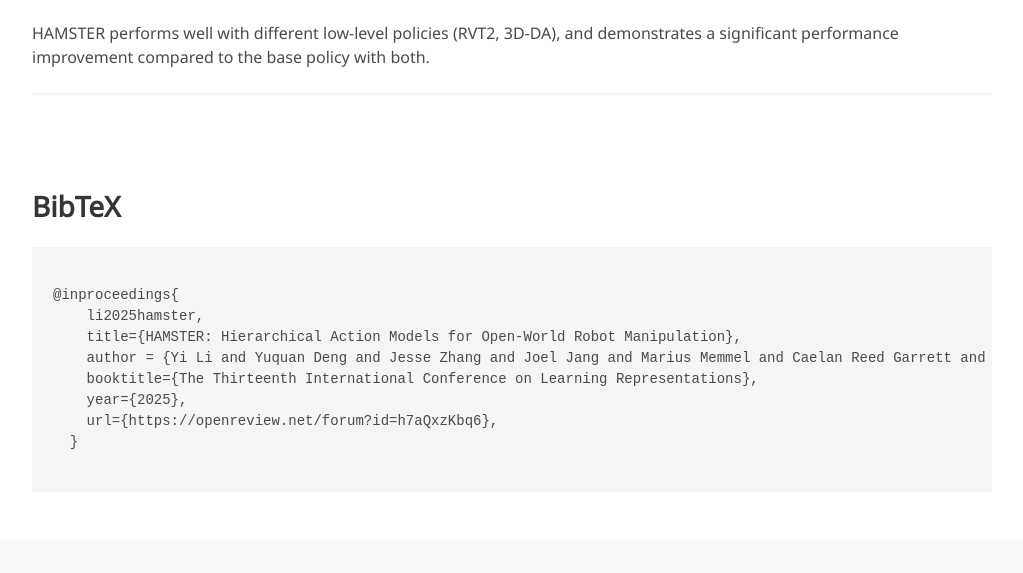
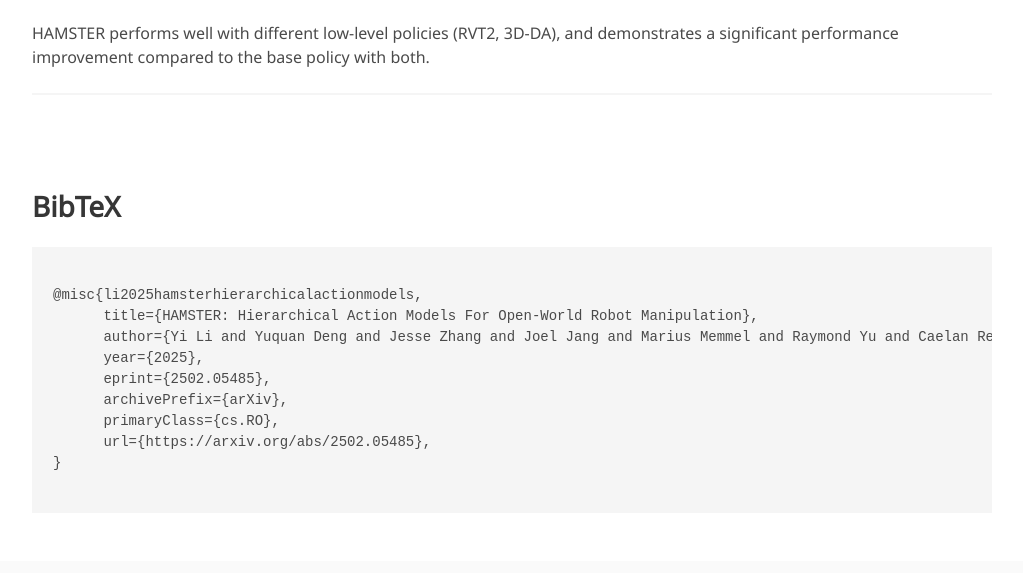
Before and after one commit to hamster-robot/hamster-robot.github.io, a plain HTML site: page index.html in a window 1280 px wide. Shown: the part 7291-7864 px from the top of the page, without its empty margins (128-1151 px from the left). Drawn offline with nearby package versions, Linux system fonts and the light colour scheme; some packages are replaced by stand-ins of ours; some icons are missing; a web font is replaced by a local one.

Commit message:
Update index.html

```diff
--- a/index.html
+++ b/index.html
@@ -821,14 +821,15 @@ href="https://cdn.jsdelivr.net/gh/jpswalsh/academicons@1/css/academicons.min.css
     <div class="container is-max-desktop content">
       <h2 class="title">BibTeX</h2>
       <pre><code>
-@inproceedings{
-    li2025hamster,
-    title={HAMSTER: Hierarchical Action Models for Open-World Robot Manipulation},
-    author = {Yi Li and Yuquan Deng and Jesse Zhang and Joel Jang and Marius Memmel and Caelan Reed Garrett and Fabio Ramos and Dieter Fox and Anqi Li and Abhishek Gupta and Ankit Goyal},
-    booktitle={The Thirteenth International Conference on Learning Representations},
-    year={2025},
-    url={https://openreview.net/forum?id=h7aQxzKbq6},
-  }
+@misc{li2025hamsterhierarchicalactionmodels,
+      title={HAMSTER: Hierarchical Action Models For Open-World Robot Manipulation},
+      author={Yi Li and Yuquan Deng and Jesse Zhang and Joel Jang and Marius Memmel and Raymond Yu and Caelan Reed Garrett and Fabio Ramos and Dieter Fox and Anqi Li and Abhishek Gupta and Ankit Goyal},
+      year={2025},
+      eprint={2502.05485},
+      archivePrefix={arXiv},
+      primaryClass={cs.RO},
+      url={https://arxiv.org/abs/2502.05485},
+}
   </code></pre>
     </div>
   </section>
```
